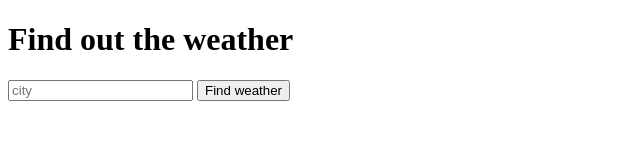
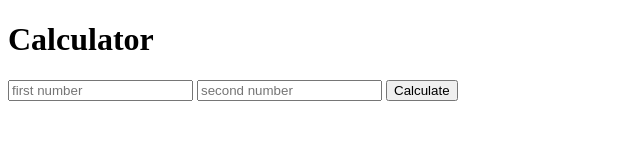
Before and after one commit to gpower-crypto/tindog-udemy, a website: page index.html in a window 1280 px wide. Shown: the whole page, without its empty margins (0-640 px from the left). Drawn offline with Linux system fonts and the light colour scheme.

Commit message:
Add files via upload

```diff
--- a/index.html
+++ b/index.html
@@ -1,14 +1,21 @@
 <!DOCTYPE html>
 <html lang="en" dir="ltr">
-  <head>
-    <meta charset="utf-8">
-    <title>Weather</title>
-  </head>
-  <body>
+
+<head>
+  <meta charset="utf-8">
+  <title>Calculator</title>
+</head>
+
+<body>
+  <h1>Calculator</h1>
   <form action="/" method="post">
-  <h1>Find out the weather</h1>
-  <input type="text" name="city" placeholder="city">
-  <button type="submit" name="submit">Find weather</button>
+    <!-- used to send the data the user has entered to another page. -->
+    <input type="text" name="num1" value="" placeholder="first number">
+    <input type="text" name="num2" placeholder="second number">
+    <button type="submit" name="submit">Calculate</button>
+
   </form>
-  </body>
+
+</body>
+
 </html>
```
Also changed, not shown: calculator.js (+14 -8 lines), package.json (added, +24 -0 lines), .eslintrc.js (added), .eslintrc.json (added), 2 other files.
